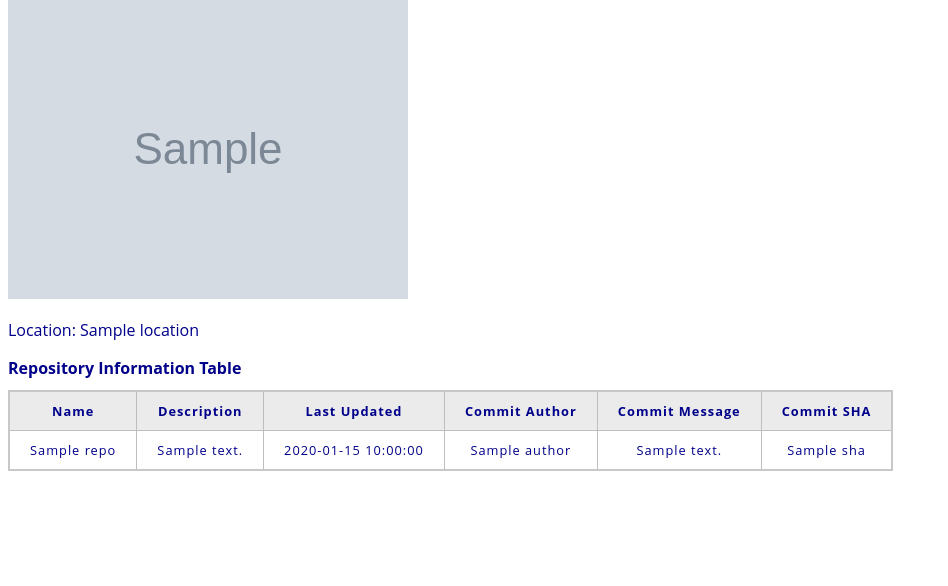
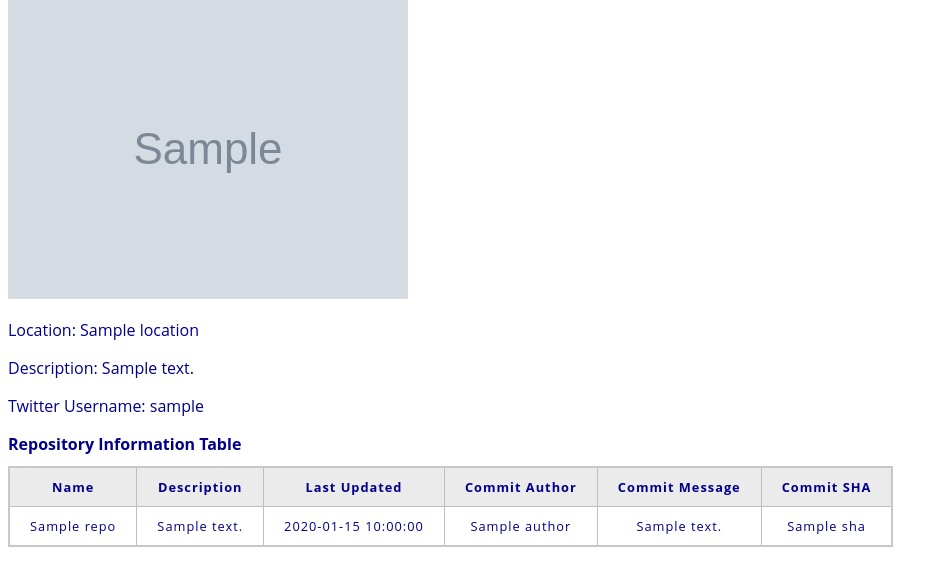
Before and after one commit to hgillesp12/sse_lab2, a Flask app: template api/templates/username_response.html in a window 1280 px wide. Shown: the part 44-630 px from the top of the page, without its empty margins (0-948 px from the left). Run offline with Flask 3, Linux system fonts and the light colour scheme; the template is opened without the code that fills it: most values are stand-ins (such as "Sample title", 1, 10 or a date in 2020); grey boxes marked "Sample" are stand-in pictures.

Commit message:
fixed, need to test

```diff
--- a/api/templates/username_response.html
+++ b/api/templates/username_response.html
@@ -34,6 +34,8 @@
         <h1>Hello {{ username }}</h1>
         <img src={{user_info.avatar_url}} alt={{username}}>
         <p>Location: {{user_info.location}}</p>
+        <p>Description: {{user_info.bio}}</p>
+        <p>Twitter Username: {{user_info.twitter_username}}</p>
         <h1>Repository Information Table</h1>
         <table>
             <th>Name</th>
```
